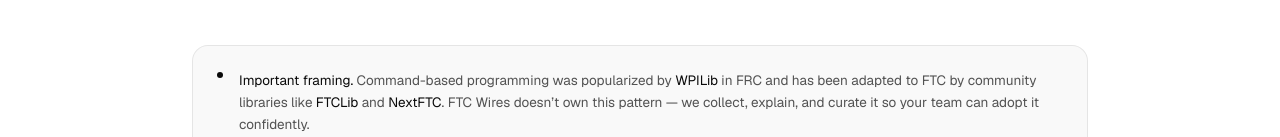
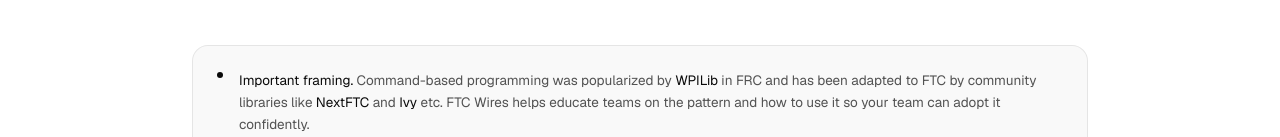
Before and after one commit to 13201Hazmat/ftcwires, a Next.js app: page /command-based in a window 1280 px wide. Shown: the part 815-952 px from the top of the page. Built offline with nearby package versions, Linux system fonts and the light colour scheme.

Commit message:
command doc is all done

```diff
--- a/app/command-based/page.tsx
+++ b/app/command-based/page.tsx
@@ -84,10 +84,9 @@
             Command-based programming was popularized by{" "}
             <span className="text-foreground">WPILib</span> in FRC and has
             been adapted to FTC by community libraries like{" "}
-            <span className="text-foreground">FTCLib</span> and{" "}
-            <span className="text-foreground">NextFTC</span>. FTC Wires
-            doesn&rsquo;t own this pattern — we collect, explain, and curate
-            it so your team can adopt it confidently.
+            <span className="text-foreground">NextFTC</span> and{" "}
+            <span className="text-foreground">Ivy</span> etc. FTC Wires
+            helps educate teams on the pattern and how to use it so your team can adopt it confidently.
           </p>
         </div>
       </div>
@@ -304,8 +303,8 @@
           eyebrow="Core concepts"
           title={
             <>
-              Five primitives.
-              <span className="block text-fade">Everything composes from these.</span>
+              The building blocks
+              <span className="block text-fade">of command-based programming.</span>
             </>
           }
         />
@@ -715,10 +714,10 @@
 
             <div className="mt-10 grid grid-cols-1 gap-3 sm:grid-cols-2">
               {[
-                "Reference Drivetrain subsystem",
-                "Reusable AlignToTag command",
+                "Reference subsystem",
+                "Auto Command Routines",
                 "Sequential auto walkthrough",
-                "Teleop binding pattern",
+                "Teleop binding",
               ].map((it) => (
                 <div
                   key={it}
```
